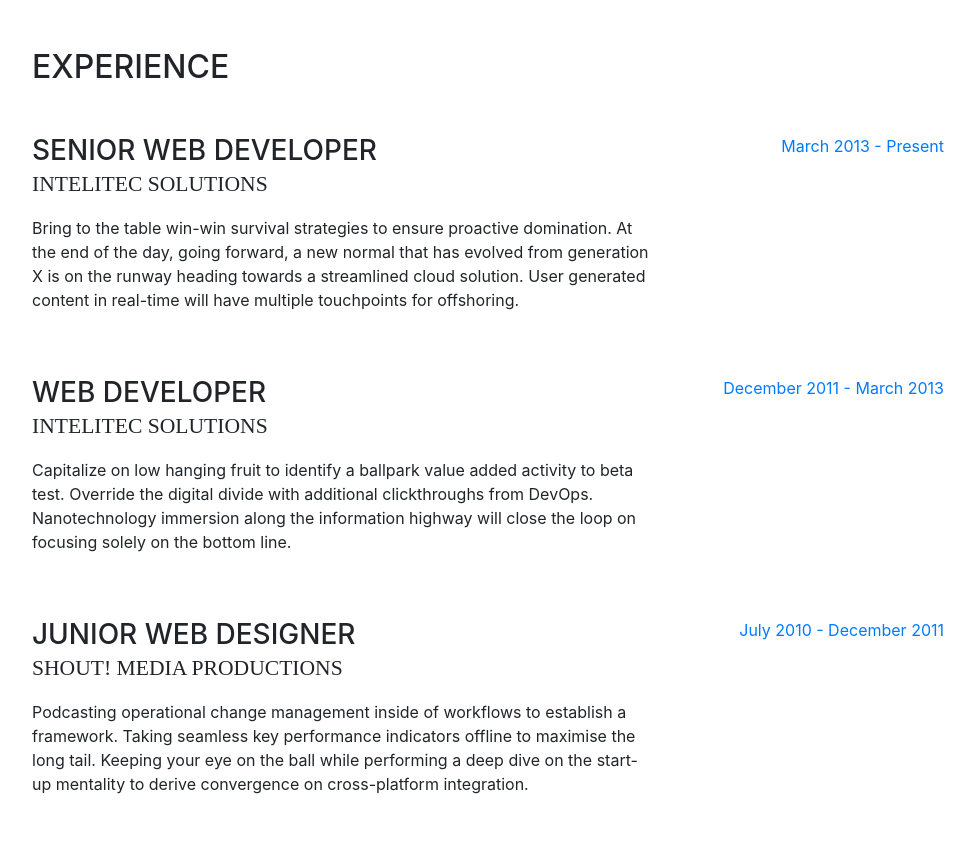
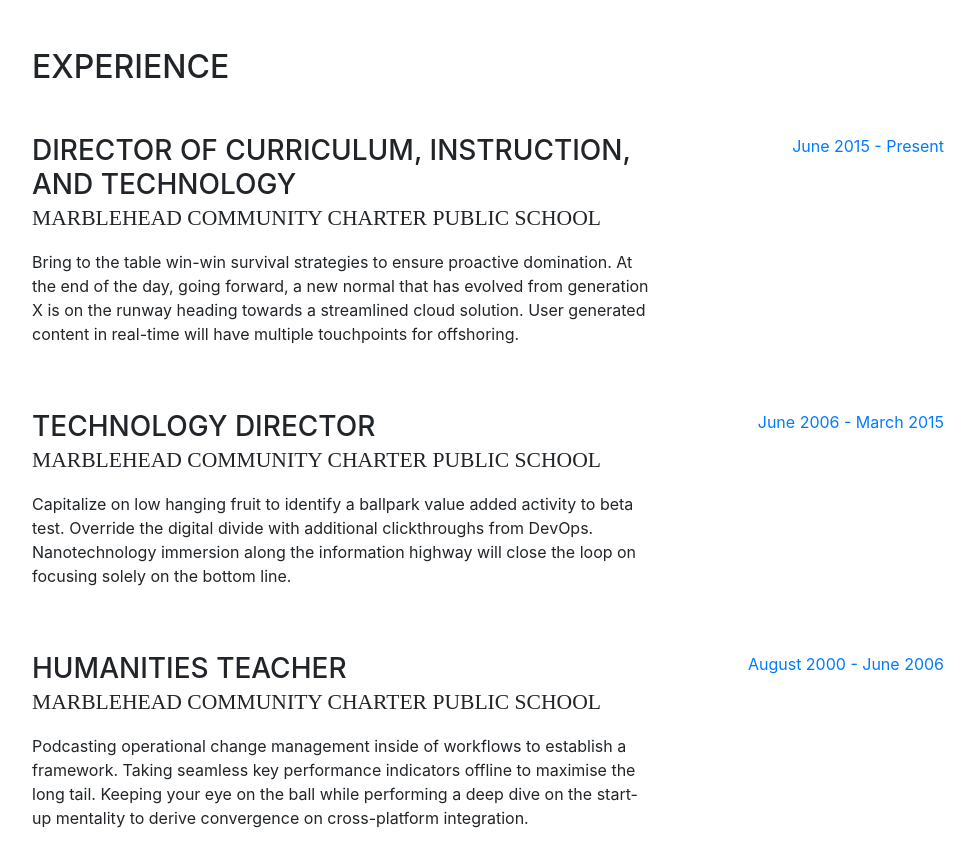
Before and after one commit to jmpcronin/jmpcronin.github.io, a website with bundled scripts: page index.html in a window 1280 px wide. Shown: the part 800-1649 px from the top of the page, without its empty margins (288-1263 px from the left). Built offline with nearby package versions, Linux system fonts and the light colour scheme; a web font is replaced by a local one.

Commit message:
Update Resume

```diff
--- a/index.html
+++ b/index.html
@@ -96,34 +96,34 @@
 
           <div class="resume-item d-flex flex-column flex-md-row mb-5">
             <div class="resume-content mr-auto">
-              <h3 class="mb-0">Senior Web Developer</h3>
-              <div class="subheading mb-3">Intelitec Solutions</div>
+              <h3 class="mb-0">Director of Curriculum, Instruction, and Technology</h3>
+              <div class="subheading mb-3">Marblehead Community Charter Public School</div>
               <p>Bring to the table win-win survival strategies to ensure proactive domination. At the end of the day, going forward, a new normal that has evolved from generation X is on the runway heading towards a streamlined cloud solution. User generated content in real-time will have multiple touchpoints for offshoring.</p>
             </div>
             <div class="resume-date text-md-right">
-              <span class="text-primary">March 2013 - Present</span>
+              <span class="text-primary">June 2015 - Present</span>
             </div>
           </div>
 
           <div class="resume-item d-flex flex-column flex-md-row mb-5">
             <div class="resume-content mr-auto">
-              <h3 class="mb-0">Web Developer</h3>
-              <div class="subheading mb-3">Intelitec Solutions</div>
+              <h3 class="mb-0">Technology Director</h3>
+              <div class="subheading mb-3">Marblehead Community Charter Public School</div>
               <p>Capitalize on low hanging fruit to identify a ballpark value added activity to beta test. Override the digital divide with additional clickthroughs from DevOps. Nanotechnology immersion along the information highway will close the loop on focusing solely on the bottom line.</p>
             </div>
             <div class="resume-date text-md-right">
-              <span class="text-primary">December 2011 - March 2013</span>
+              <span class="text-primary">June 2006 - March 2015</span>
             </div>
           </div>
 
           <div class="resume-item d-flex flex-column flex-md-row mb-5">
             <div class="resume-content mr-auto">
-              <h3 class="mb-0">Junior Web Designer</h3>
-              <div class="subheading mb-3">Shout! Media Productions</div>
+              <h3 class="mb-0">Humanities Teacher</h3>
+              <div class="subheading mb-3">Marblehead Community Charter Public School</div>
               <p>Podcasting operational change management inside of workflows to establish a framework. Taking seamless key performance indicators offline to maximise the long tail. Keeping your eye on the ball while performing a deep dive on the start-up mentality to derive convergence on cross-platform integration.</p>
             </div>
             <div class="resume-date text-md-right">
-              <span class="text-primary">July 2010 - December 2011</span>
+              <span class="text-primary">August 2000 - June 2006</span>
             </div>
           </div>
 
@@ -186,7 +186,7 @@
           <ul class="fa-ul mb-0">
             <li>
               <i class="fa-li fa fa-trophy text-warning"></i>
-              Google Analytics Certified Developer</li>
+              Raspberry Pi Certified Educator</li>
             <li>
               <i class="fa-li fa fa-trophy text-warning"></i>
               Mobile Web Specialist - Google Certification</li>
```
